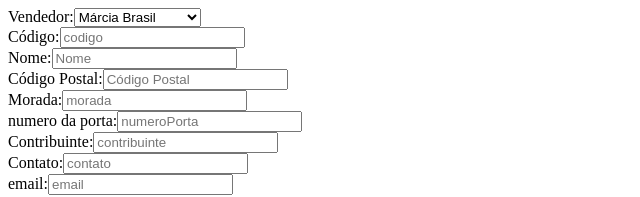
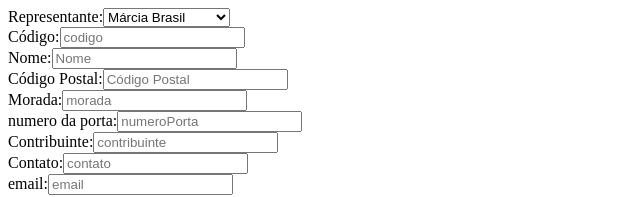
Before and after one commit to guiazca/Truss2.0, a React (Vite) app: page / in a window 1280 px wide. Shown: the top 197 px of the page, without its empty margins (0-640 px from the left). Built offline with nearby package versions, Linux system fonts and the light colour scheme.

Commit message:
fix name

```diff
--- a/src/components/form/form.tsx
+++ b/src/components/form/form.tsx
@@ -54,7 +54,7 @@ export const Form: React.FC = () => {
   return (
     <Container>
       <div>
-        <label htmlFor="vendedor">Vendedor:</label>
+        <label htmlFor="vendedor">Representante:</label>
         <select id="vendedor" value={representante} onChange={handleChange}>
           {representantes.map((nome, index) => (
             <option key={index} value={nome}>
```
